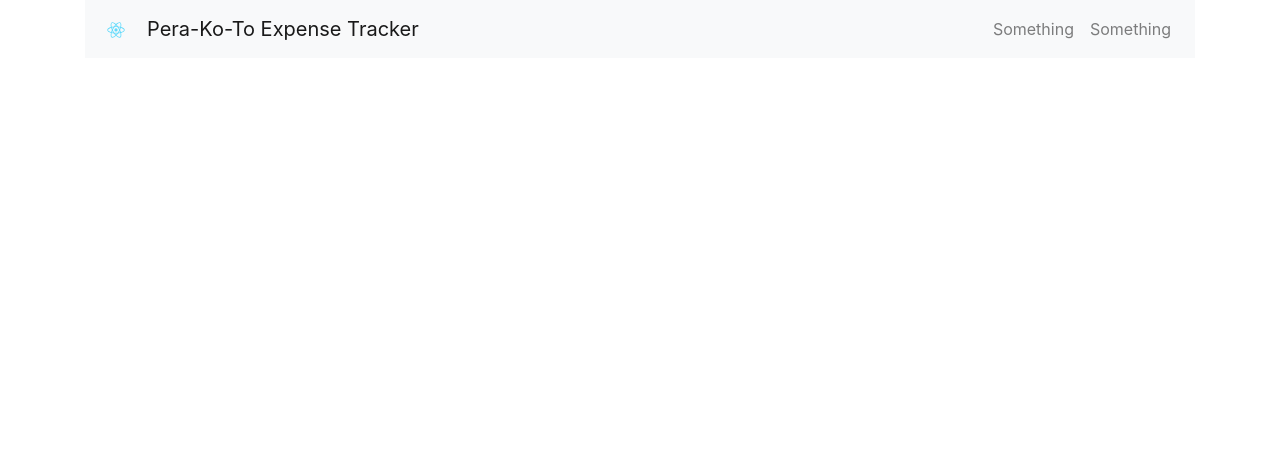
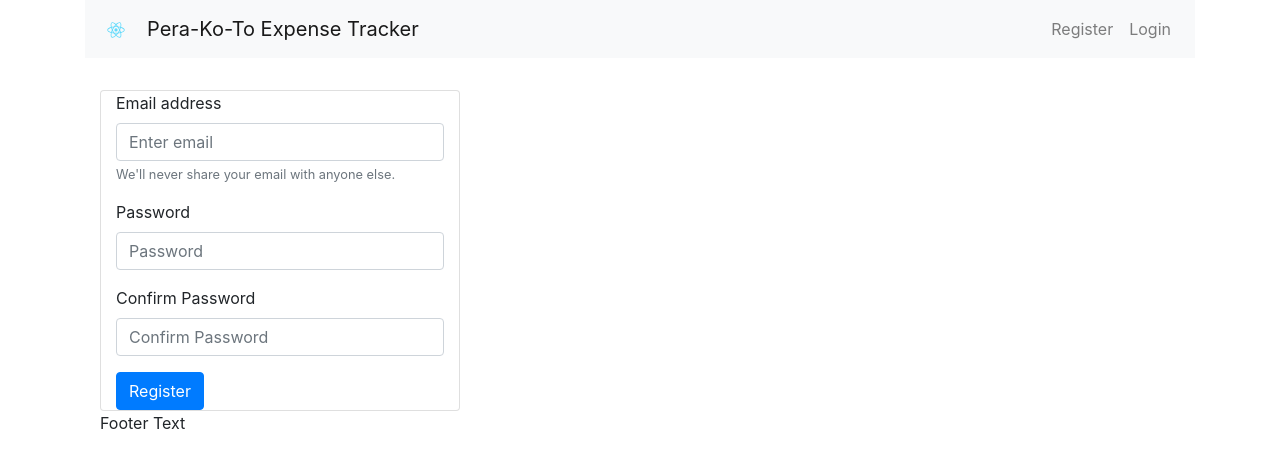
Before and after one commit to BlaiseCosico/PeraKoTo, a React (Create React App) app in the folder client/: page /Register in a window 1280 px wide. Shown: the top 468 px of the page. Built offline with nearby package versions, Linux system fonts and the light colour scheme.

Commit message:
Added login page (unfixed)

```diff
--- a/client/package.json
+++ b/client/package.json
@@ -12,6 +12,7 @@
     "popper.js": "^1.16.1",
     "react": "^16.13.1",
     "react-dom": "^16.13.1",
+    "react-google-login": "^5.1.21",
     "react-router-dom": "^5.2.0",
     "react-scripts": "3.4.1"
   },
--- a/client/src/App.js
+++ b/client/src/App.js
@@ -1,12 +1,26 @@
-import React from "react";
+import React, {useState} from "react";
 import { BrowserRouter as Router, Route, Link } from "react-router-dom";
 import "bootstrap/dist/css/bootstrap.min.css";
 
+import 'jquery/dist/jquery.min.js'
+import 'bootstrap/dist/js/bootstrap.min.js'
+
+import "./components/mainPage/style.css"
+
+import NetView from "./components/mainPage/netWorth.js"
+import AddTransaction from "./components/mainPage/addTransaction.js"
+import RecentTransactions from "./components/mainPage/recentTransactions.js"
+import loginPage from "./components/loginPage/login.js"
+import registrationPage from "./components/loginPage/login.js"
+
+
 import logo from "./logo.svg";
-import mainBody from "./components/mainPage/mainPage.js"
 
 
 function App(){
+
+  const [user, setUser] = useState();
+
   return (
     <Router>
        <div className="container">
@@ -18,18 +32,53 @@ function App(){
           <div className="collpase navbar-collapse">
             <ul className="navbar-nav ml-auto">
               <li className="navbar-item">
-                <Link to="/" className="nav-link">Something</Link>
+                <Link to="/Register" className="nav-link">Register</Link>
               </li>
               <li className="navbar-item">
-                <Link to="/create" className="nav-link">Something</Link>
+                <Link to="/Login" className="nav-link">Login</Link>
               </li>
             </ul>
           </div>
         </nav>
         <br/>
 
+        <div className="container">
+          <Route path="/Register" exact component={registrationPage} />
+          <Route path="/Login" exact component={loginPage} />
 
-        <Route path="/" exact component={mainBody} />
+          <div className="row content">
+            <div className="col-sm-3">
+
+                <Route exact path="/" render={ (props) => (
+                  <NetView {...props} user={user} setUser={setUser}/>
+                  )}
+                />
+
+
+            </div>
+
+            <div className="col-sm-9">
+              <div className="row">
+                <Route path="/" exact component={AddTransaction} />
+              </div>
+
+              <div className="row">
+                <Route exact path="/" render={ (props) => (
+                    <RecentTransactions {...props} user={user} setUser={setUser}/>
+                    )}
+                  />
+                {/* <Route path="/" exact component={RecentTransactions} /> */}
+              </div>
+
+            </div>
+          </div>
+        </div>
+
+        <footer className="container-fluid">
+          <p>Footer Text</p>
+        </footer>
+
+
         </div>
 
     </Router>
--- /dev/null
+++ b/client/src/components/loginPage/login.js
@@ -0,0 +1,46 @@
+import React from "react";
+import "bootstrap/dist/css/bootstrap.min.css";
+
+
+function loginPage(){
+    return (
+        <div className="card col-12 col-lg-4 login-card mt-2 hv-center">
+        <form>
+            <div className="form-group text-left">
+            <label htmlFor="exampleInputEmail1">Email address</label>
+            <input type="email"
+                   className="form-control"
+                   id="email"
+                   aria-describedby="emailHelp"
+                   placeholder="Enter email"
+            />
+            <small id="emailHelp" className="form-text text-muted">We'll never share your email with anyone else.</small>
+            </div>
+            <div className="form-group text-left">
+                <label htmlFor="exampleInputPassword1">Password</label>
+                <input type="password"
+                    className="form-control"
+                    id="password"
+                    placeholder="Password"
+                />
+            </div>
+            <div className="form-group text-left">
+                <label htmlFor="exampleInputPassword1">Confirm Password</label>
+                <input type="password"
+                    className="form-control"
+                    id="confirmPassword"
+                    placeholder="Confirm Password"
+                />
+            </div>
+            <button
+                type="submit"
+                className="btn btn-primary"
+            >
+                Register
+            </button>
+        </form>
+    </div>
+    );
+}
+
+export default loginPage
--- a/client/src/components/mainPage/addTransaction.js
+++ b/client/src/components/mainPage/addTransaction.js
@@ -6,7 +6,7 @@ import "./style.css"
 
 import { useInput } from './useInput';
 
-function Process(){
+function AddTransaction(){
 
 	const [transaction, handleChange] = useInput( { user_id: "test", trans_type: "", trans_amount: "", trans_category: "", trans_note: "", trans_date: ""} );
 
@@ -148,4 +148,4 @@ function Process(){
 	);
 };
 
-export default Process;
+export default AddTransaction;
--- a/client/src/components/mainPage/mainPage.js
+++ /dev/null
@@ -1,44 +0,0 @@
-import React from "react";
-import { BrowserRouter as Router, Route } from "react-router-dom";
-import "bootstrap/dist/css/bootstrap.min.css";
-import 'jquery/dist/jquery.min.js'
-import 'bootstrap/dist/js/bootstrap.min.js'
-
-import "./style.css"
-
-import panel1 from "./netWorth.js"
-import addTransaction from "./addTransaction.js"
-import RecentTransactions from "./recentTransactions.js"
-
-
-function MainBody(){
-	return(
-		<Router>
-			<div className="container">
-				<div className="row content">
-					<div className="col-sm-3">
-						<Route path="/" exact component={panel1} />
-					</div>
-
-					<div className="col-sm-9">
-						<div className="row">
-							<Route path="/" exact component={addTransaction} />
-						</div>
-
-						<div className="row">
-							<Route path="/" exact component={RecentTransactions} />
-						</div>
-
-
-
-					</div>
-				</div>
-			</div>
-
-			<footer className="container-fluid">
-			<p>Footer Text</p>
-			</footer>
-		</Router>
-	);
-}
-export default MainBody;
--- a/client/src/components/mainPage/netWorth.js
+++ b/client/src/components/mainPage/netWorth.js
@@ -1,10 +1,9 @@
 import React, { useState, useEffect } from "react";
 import TopCategories from "./topCategories";
 
-function NetView(){
+function NetView({user, setUser}){
 
     const [net, setNet] = useState();
-    const [user, setUser] = useState();
     const [categories, setCategories] = useState({})
 
 	useEffect(() => {
--- a/client/src/components/mainPage/recentTransactions.js
+++ b/client/src/components/mainPage/recentTransactions.js
@@ -6,7 +6,7 @@ import "./style.css"
 
 import Transaction from "./transaction.js"
 
-function RecentTransactions() {
+function RecentTransactions(user, setUser) {
     const col9Style = {
         'backgroundColor': 'pink',
         height: "275px",
@@ -19,7 +19,13 @@ function RecentTransactions() {
                 <h4><small>Recent Transactions</small></h4>
                 <div className="row content" >
                     <div className="col-sm-12" style = {col9Style}>
-                    <Route path="/" exact component={Transaction} />
+                    {/* <Route path="/" exact component={Transaction} /> */}
+
+                    <Route exact path="/" render={ (props) => (
+                        <Transaction {...props} user={user} setUser={setUser}/>
+                        )}
+                    />
+
                     </div>
                 </div>
             </div>
--- a/client/src/components/mainPage/transaction.js
+++ b/client/src/components/mainPage/transaction.js
@@ -1,7 +1,6 @@
 import React from "react";
 import "bootstrap/dist/css/bootstrap.min.css";
 import "./style.css"
-import { data } from "jquery";
 
 
 
@@ -13,10 +12,9 @@ class Transaction extends React.Component {
         this.state = {
             'transactions': []
         }
+        // this.user = !this.props.user.user ? " ": this.props.user.user;
+
     }
-
-
-
     componentDidMount() {
         this.getTransactions();
     }
@@ -27,8 +25,9 @@ class Transaction extends React.Component {
             .then(results => this.setState({'transactions': results}));
     }
         render() {
+            let user = !this.props.user.user ? " ": this.props.user.user;
+            console.log(user)
             return (
-
                 <ul style={{padding:0,listStyleType: "none"}}>
                     {this.state.transactions.map(function(transaction, index) {
                         return (
@@ -47,7 +46,6 @@ class Transaction extends React.Component {
 
                 </ul>
 
-
         )
     }
 }
```
Also changed, not shown: client/src/components/loginPage/register.js (added, +49 -0 lines), 1 other file (tests, documents, lock files or other folders).
